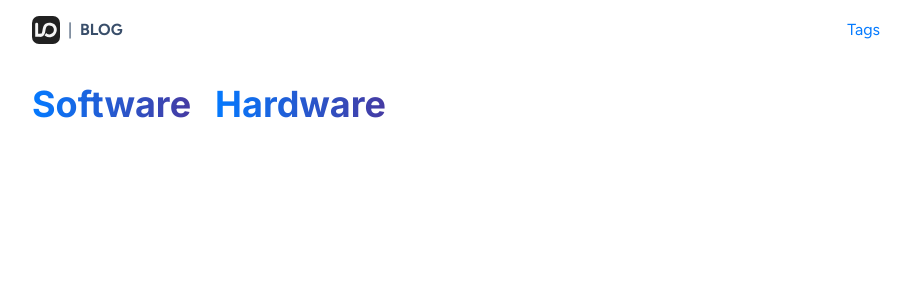
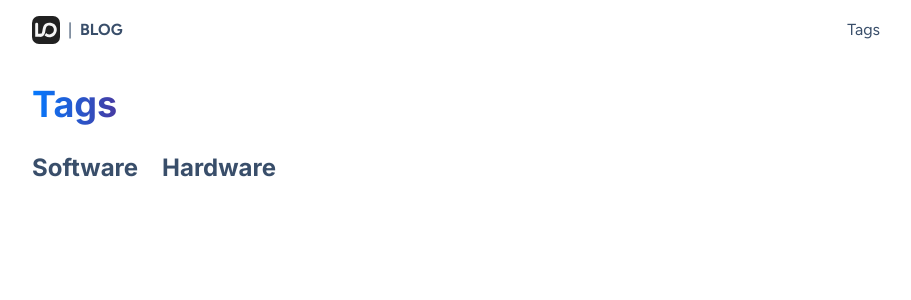
Before and after one commit to lesterong/nextjs-blog, a Next.js app: page /tags in a window 1280 px wide. Shown: the top 300 px of the page, without its empty margins (184-1095 px from the left). Built offline with nearby package versions, Linux system fonts and the light colour scheme.

Commit message:
Update tags index page layout

```diff
--- a/src/components/Heading.tsx
+++ b/src/components/Heading.tsx
@@ -5,7 +5,7 @@ type Props = {
 const Heading = ({ title, subtitle }: Props) => {
   return (
     <>
-      <h1 className="text-gradient mt-6 w-fit text-4xl font-bold capitalize">{title}</h1>
+      <h1 className="text-gradient mt-6 w-fit pb-1 text-4xl font-bold capitalize">{title}</h1>
       {subtitle && <h2 className="text-md text-base/70 mb-4 mt-1">{subtitle}</h2>}
     </>
   );
--- a/src/components/Navbar.tsx
+++ b/src/components/Navbar.tsx
@@ -1,12 +1,10 @@
 import Link from 'next/link';
 import Logo from '@/components/Logo';
 import { Figtree } from 'next/font/google';
-import { useRouter } from 'next/router';
 
 const figtree = Figtree({ subsets: ['latin'] });
 
 const Navbar = () => {
-  const router = useRouter();
   return (
     <nav
       className={`container flex max-w-4xl items-center justify-between px-6 ${figtree.className}`}
@@ -17,10 +15,7 @@ const Navbar = () => {
         <span className="font-bold uppercase">blog</span>
       </Link>
       <div className="flex space-x-3">
-        <Link
-          href="/tags"
-          className={`link-underline link ${router.pathname === '/tags' && 'text-primary'}`}
-        >
+        <Link href="/tags" className="link-underline link">
           Tags
         </Link>
       </div>
--- a/src/pages/tags/index.tsx
+++ b/src/pages/tags/index.tsx
@@ -1,5 +1,9 @@
 import { getPostsTags } from '../../../lib/api';
 import Link from 'next/link';
+import Heading from '@/components/Heading';
+import { toTitleCase } from '../../../lib/utils';
+import { SITE_TITLE } from '../../../lib/constants';
+import Head from 'next/head';
 
 type Props = {
   tags: string[];
@@ -7,17 +11,26 @@ type Props = {
 
 const TagsPage = ({ tags }: Props) => {
   return (
-    <div className="container mt-6 flex max-w-4xl flex-wrap gap-6 px-6">
+    <>
+      <Head>
+        <title>{`Tags | ${SITE_TITLE}`}</title>
+        <meta name="description" content={`All tags in ${SITE_TITLE}`} />
+      </Head>
+      <div className="container max-w-4xl px-6">
+        <Heading title="Tags" />
+        <div className="mt-6 flex flex-wrap gap-6">
           {tags.map((tag) => (
             <Link
               href={`/tags/${tag}`}
-          className="text-gradient link-fill text-4xl font-bold capitalize"
+              className="link-fill text-2xl font-bold capitalize"
               key={tag}
             >
               {tag}
             </Link>
           ))}
         </div>
+      </div>
+    </>
   );
 };
 
```
Lines whose indentation alone changed are shown as unchanged.
